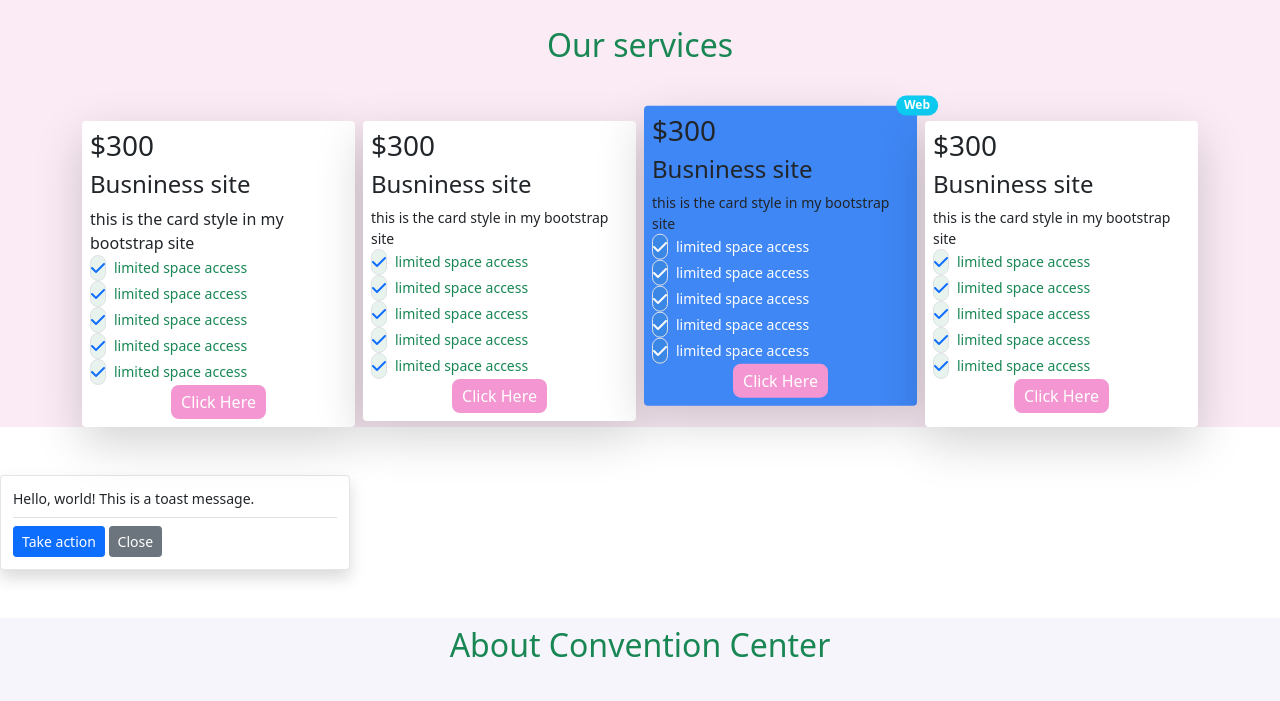
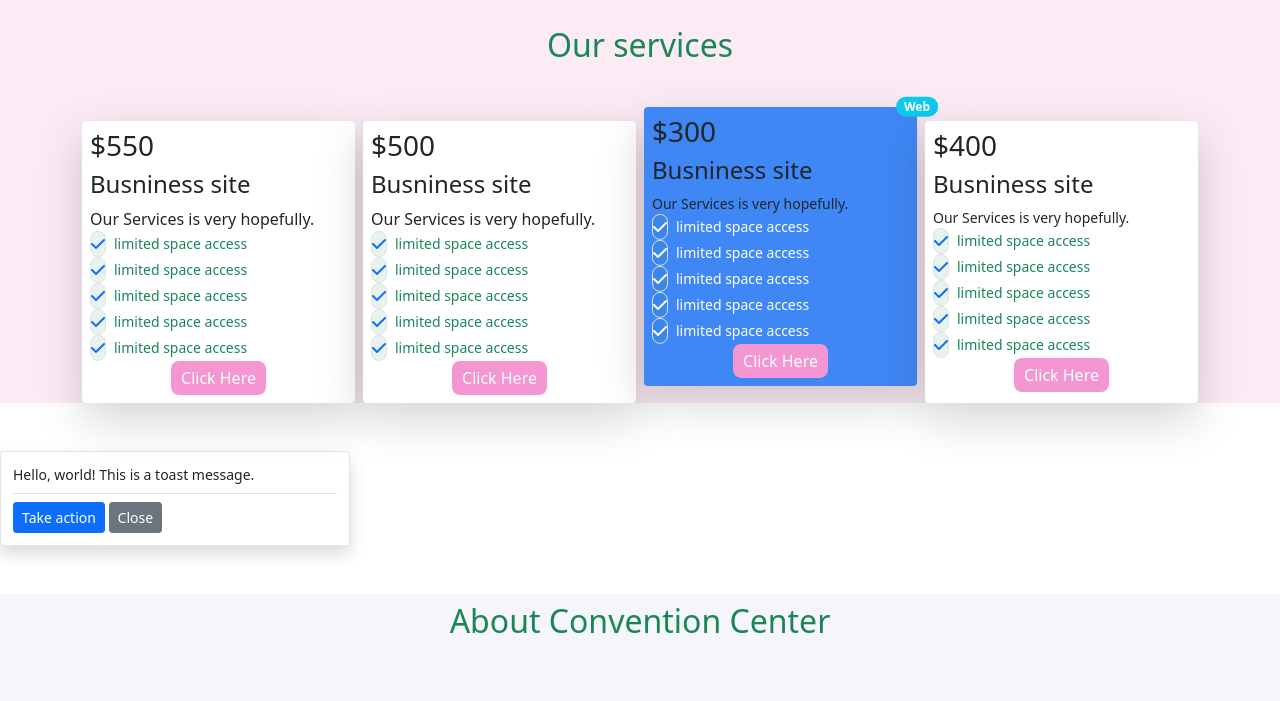
Before and after one commit to Shimulmajumdarshuvo/Conventional-Center-bootstarp, a plain HTML site: page index.html in a window 1280 px wide. Shown: the part 1100-1801 px from the top of the page. Drawn offline with nearby package versions, Linux system fonts and the light colour scheme.

Commit message:
style updatet commit

```diff
--- a/index.html
+++ b/index.html
@@ -143,9 +143,9 @@
                     <div class=" col ">
 
                         <div class="card border-0 shadow-lg  p-2">
-                            <h3>$300</h3>
+                            <h3>$550</h3>
                             <h4>Busniness site</h4>
-                            <small class="fs-6"> this is the card style in my bootstrap site</small>
+                            <small class="fs-6"> Our Services is very hopefully.</small>
                             <div class="d-flex align-items-center">
                                 <div class="text-primary border bg-success bg-opacity-10 rounded-pill p-0.5 ">
                                     <i class="fas fa-check "></i>
@@ -194,12 +194,12 @@
                         </div>
 
                     </div>
-                    <div class="  col    ">
+                    <div class=" col ">
 
                         <div class="card border-0 shadow-lg  p-2">
-                            <h3>$300</h3>
+                            <h3>$500</h3>
                             <h4>Busniness site</h4>
-                            <small>this is the card style in my bootstrap site</small>
+                            <small class="fs-6"> Our Services is very hopefully.</small>
                             <div class="d-flex align-items-center">
                                 <div class="text-primary border bg-success bg-opacity-10 rounded-pill p-0.5 ">
                                     <i class="fas fa-check "></i>
@@ -254,7 +254,7 @@
                             <div class="card border-0 shadow-lg p-2 py-2   " style="background-color: #3F87F5;">
                                 <h3>$300</h3>
                                 <h4>Busniness site</h4>
-                                <small>this is the card style in my bootstrap site</small>
+                                <small>Our Services is very hopefully.</small>
                                 <div class="d-flex align-items-center">
                                     <div class="text-white border bg-success bg-opacity-10 rounded-pill p-0.3 ">
                                         <i class="fas fa-check "></i>
@@ -310,9 +310,9 @@
                     <div class=" col    ">
 
                         <div class="card border-0 shadow-lg h-100 p-2">
-                            <h3>$300</h3>
+                            <h3>$400</h3>
                             <h4>Busniness site</h4>
-                            <small>this is the card style in my bootstrap site</small>
+                            <small>Our Services is very hopefully.</small>
                             <div class="d-flex align-items-center">
                                 <div class="text-primary border bg-success bg-opacity-10 rounded-pill p-0.5 ">
                                     <i class="fas fa-check "></i>
@@ -563,7 +563,7 @@
                             <div class="">
 
                                 <div class="text-center ">
-                                    <small class="text-white">&copy; Your Website 2021. All Rights Reserved.</small>
+                                    <small class="text-white">&copy; Your Website 2022. All Rights Reserved.</small>
 
 
 
```
